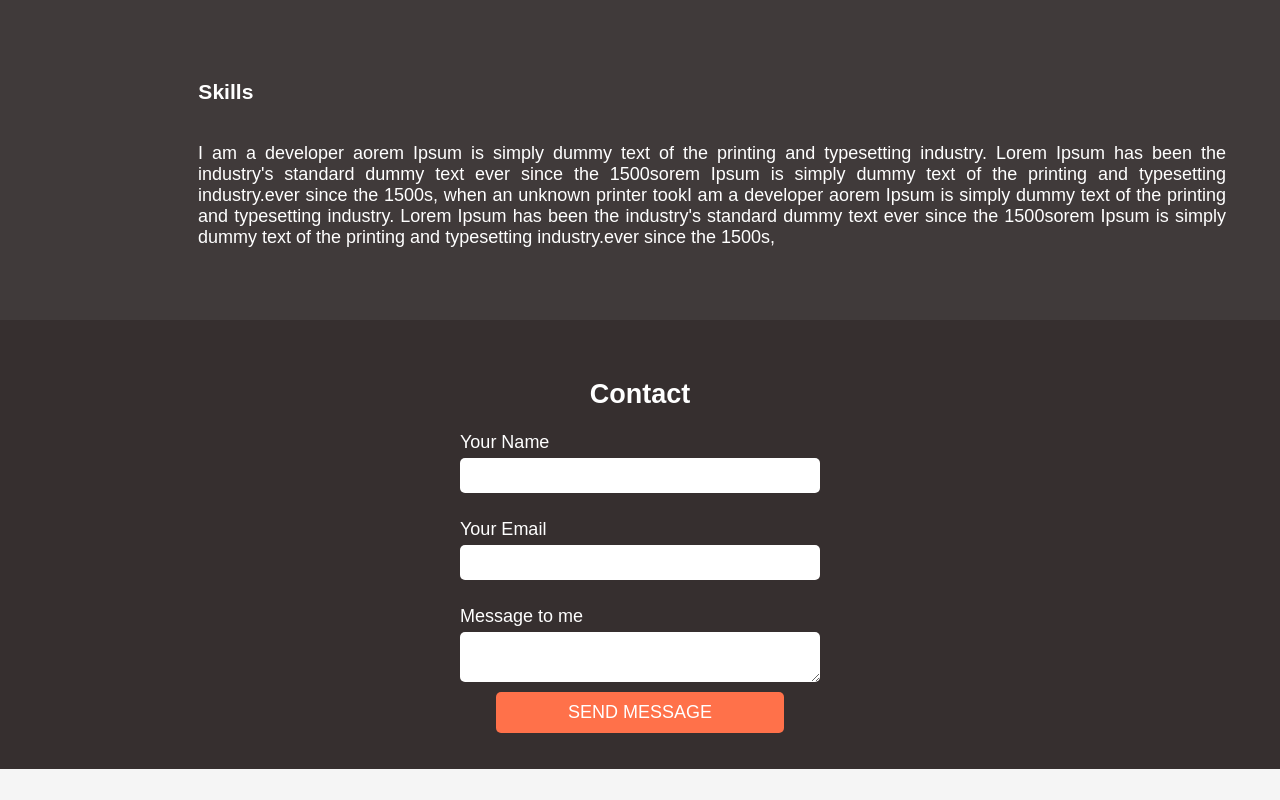
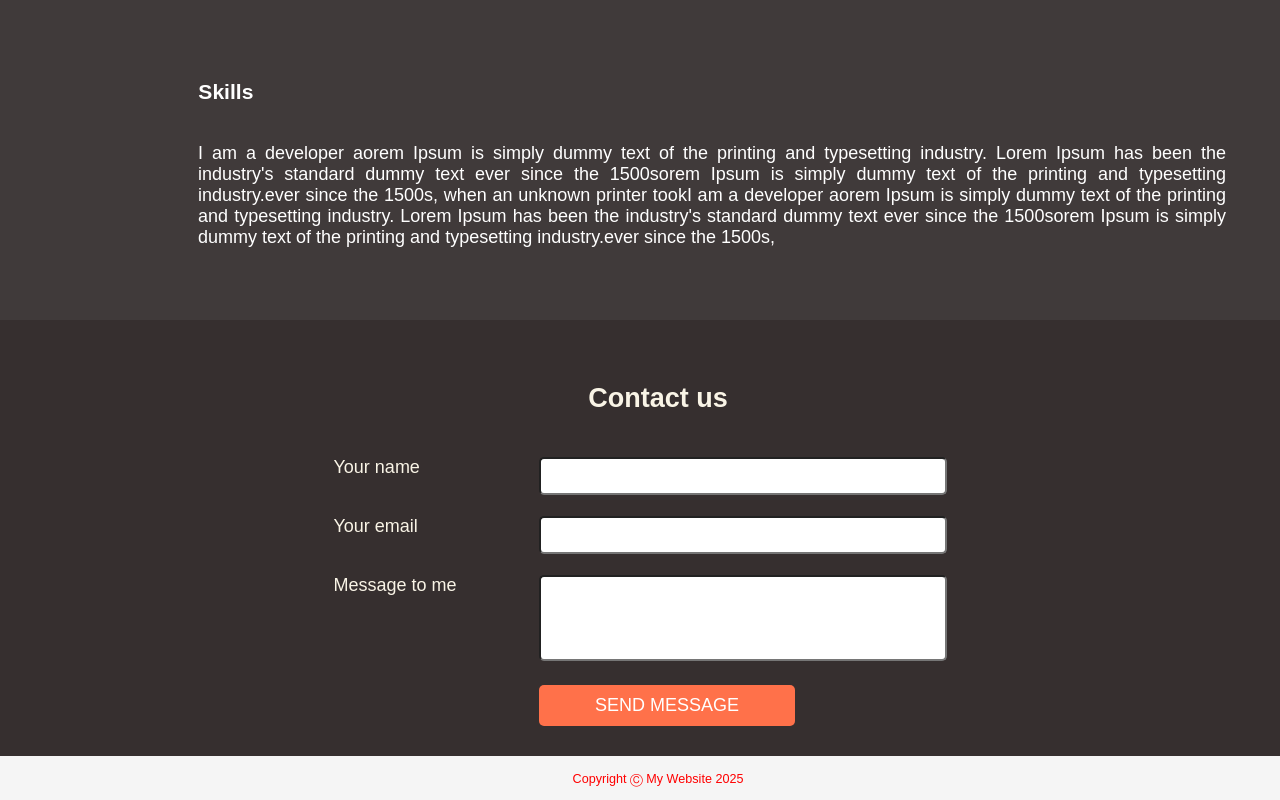
Before and after one commit to soniaakter08/Sonia_Akter_Portfolio, a plain HTML site: page index.html in a window 1280 px wide. Shown: the part 1891-2691 px from the top of the page. Before the commit the page ends 2660 px from the top, so only its background shows below. Drawn offline with Linux system fonts and the light colour scheme.

Commit message:
Add Portfolio

```diff
--- a/index.html
+++ b/index.html
@@ -90,18 +90,25 @@
     </section>
 
     <!-- Contact Section -->
-    <section id = "contact_me" class="contact_me">
-        <h2>Contact</h2>
-        <form action="#" method="POST">
-            <label for="name">Your Name</label>
-            <input type="text" name="name" required ><br>
-            <label for="email">Your Email</label>
-            <input type="email" name="email" required><br>
-            <label for="massege">Message to me</label>
-            <textarea name="message" required></textarea>
-            <button type="submit">SEND MESSAGE</button>
-        </form>
-    </section>
+    <footer>
+        <div class="container">
+            <form >
+              <div class = "contact_form">
+                <h2>Contact us</h2><br>
+                <label for="name">Your name</label>
+                <input type="text" id="name" ><br><br>
+                <label for="email">Your email</label>
+                <input type="email" id="email" ><br><br>
+                <label for="message">Message to me</label>
+                <input type="text" id="message"><br><br>
+                 <button id="messageBtn">SEND MESSAGE</button><br><br>
+                 <p>Copyright &#9400 My Website 2025</p>
+              </div>
+            </form>
+
+          </div>
+
+      </footer>
 
     <!-- Back to Top Button -->
     <button id="backToTop">Back to Top</button>
--- a/main.js
+++ b/main.js
@@ -1,5 +1,3 @@
-// Mobile Navigation Toggle
-
 const overlay = document.querySelector("#overlay");
 const showMore = document.querySelector("#seeMoreButton");
 const closeButton = document.querySelector("#closeButton");
--- a/styles.css
+++ b/styles.css
@@ -1,4 +1,4 @@
-/* General Styles */
+
 body {
     font-family: sans-serif;
     background-color: whitesmoke;
@@ -29,7 +29,7 @@ header {
 }
 
 header h1 {
-    margin-left: 2em;
+    margin-left: 5em;
     color: #091215;
 }
 
@@ -67,7 +67,7 @@ button{
     border-radius: 5px;
     color: white;
     cursor: pointer;
-    margin-right: 3em;
+    margin-right: 6rem;
 
 }
 
@@ -167,31 +167,10 @@ button:hover {
     margin-left: 9em;
     margin-right: 9em;
     height: 10rem;
-
 }
 .hidden{
     display: none;
 }
-
-/* About Section */
-/*.about {
-    display: flex;
-    justify-content: space-between;
-    align-items: center;
-    background-color: #9e9797;
-    padding: 3rem;
-}
-
-.about_text {
-    line-height: 2rem;
-    text-align: justify;
-    width: 50%;
-}
-
-.about_img img {
-    max-width: 100%;
-    border-radius: 1rem;
-}*/
 
 /* Projects Section */
 .project_title
@@ -233,9 +212,6 @@ button:hover {
     height: 100%;
 }
 
-
-
-
 /* Skills Section */
 .skills {
     background-color: #403a3a;
@@ -256,47 +232,67 @@ button:hover {
 
 
 /* Contact Section */
-.contact_me {
-    background: #362f2f;
-    color: white;
+footer {
+    background-color: #362f2f;
+    color: #f9f4e6;
+  }
+  footer h2 {
+    color: #f9f4e6;
+    font-family:Arial,sans-serif;
+    margin-left: 2rem;
+  }
+  footer .container {
+    height: 52vh;
+    position: relative;
+  }
+
+  form {
+    margin-top: 5vh;
+    width: 80vh;
+    position: absolute;
+    left: 50%;
+    top: 0%;
+    transform: translate(-50%);
     text-align: center;
-    padding: 2rem;
-}
+  }
+  label {
+    display: inline-block;
+    width: 200px;
+    text-align: start;
+    vertical-align: top;
+  }
+  input {
+    align-items: start;
+    width: 50vh;
+    height: 4vh;
+    border-radius: 5px;
+    vertical-align: top;
+  }
+  input[id="message"] {
+    width: 50vh;
+    height: 10vh;
+  }
 
-.contact_me form {
-    max-width: 20rem;
-    margin: 0 auto;
-    display: flex;
-    flex-direction: column;
-    text-align: left;
-}
-
-.contact_me input,
-.contact_me textarea {
-    max-width: 100%;
-    padding: 10px;
-    margin: 5px 0;
-    border: none;
-    border-radius: 5px;
-}
-
-.contact_me button {
+  #messageBtn {
     background: #ff714a;
-    width: 80%;
+    width: 40%;
     color: white;
     padding: 10px;
     border: none;
     cursor: pointer;
     border-radius: 5px;
-    margin-top: 5px;
-    margin-left: 2em;
+    margin-top: 3px;
+    margin-left: 9rem;
     padding: 10px;
+  }
+  form p {
+    font-size: 0.7rem;
+    margin-left:2rem;
+    color: red;
+    margin-top: 25px;
 
-}
+  }
 
-.contact_me button:hover {
-    background: #e6613d;
-}
 
 /* Back to Top Button */
 #backToTop {
@@ -309,7 +305,8 @@ button:hover {
     padding: 10px 15px;
     color: black;
     cursor: pointer;
-    margin-left: 10rem;
+    margin-left: 4rem;
+    margin-bottom: 1.5rem;
 
 }
 
```
Also changed, not shown: 1 other file.
